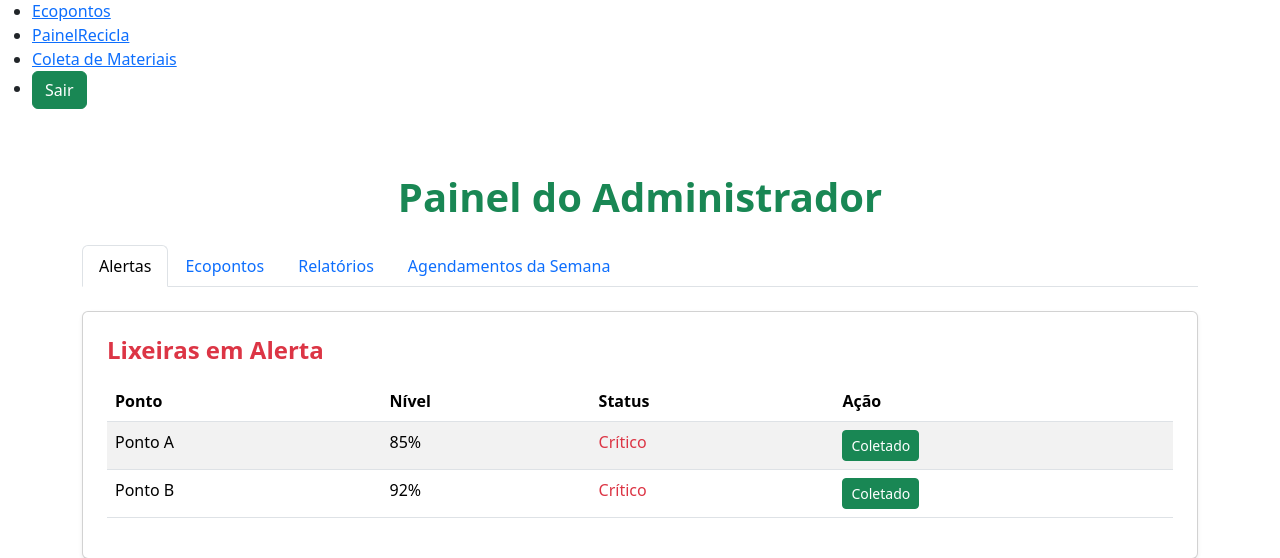
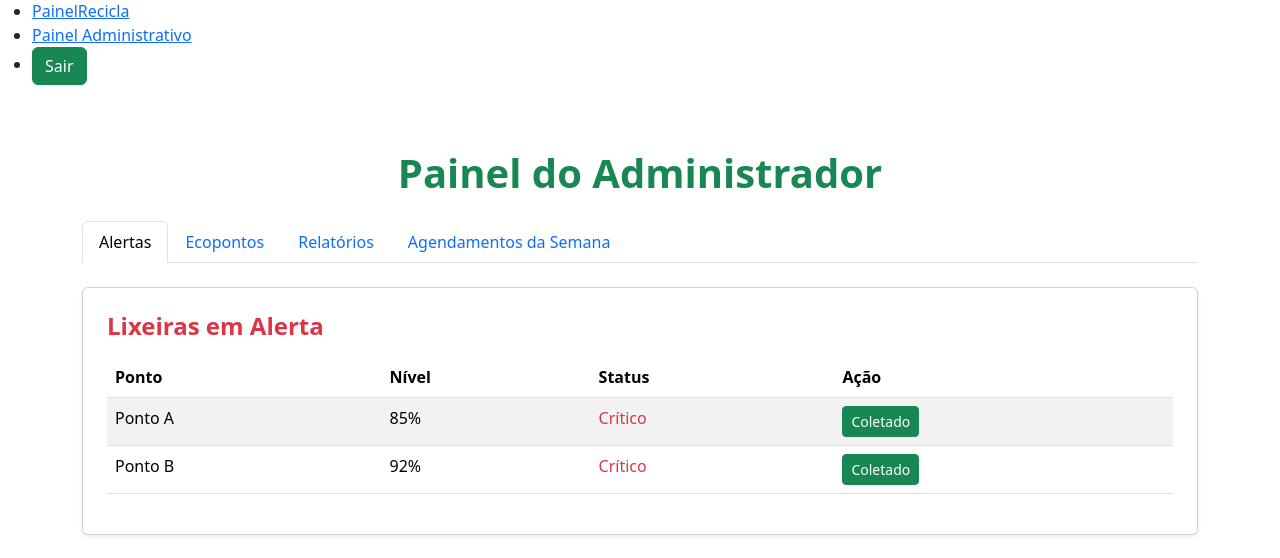
Before and after one commit to EcoCiclo-Devs/EcoCiclo, a PHP site: page /administrador.html in a window 1280 px wide. Shown: the part 301-859 px from the top of the page. Run offline with PHP 8.4, Linux system fonts and the light colour scheme.

Commit message:
testes de software realizados

```diff
--- a/views/administrador.html
+++ b/views/administrador.html
@@ -4,10 +4,10 @@
 <head>
     <meta charset="UTF-8">
     <meta name="viewport" content="width=device-width, initial-scale=1.0">
-    <link rel="icon" type="image/svg+xml" href="./assets/img/favicon.svg" />
+
 
     <link href="https://cdn.jsdelivr.net/npm/bootstrap@5.3.2/dist/css/bootstrap.min.css" rel="stylesheet">
-
+    <link rel="icon" type="image/svg+xml" href="../public/assets/img/favicon.svg" />
     <link rel="stylesheet" href="../public/assets/css/header.css">
     <link rel="stylesheet" href="../public/assets/css/body.css">
     <link rel="stylesheet" href="../public/assets/css/footer.css">
@@ -25,9 +25,8 @@
             </div>
             <nav>
                 <ul class="flex menu_list">
-                    <li><a href="ecopontos.php">Ecopontos</a></li>
                     <li><a href="painelrecicla.php">PainelRecicla</a></li>
-                    <li><a href="coleta_de_material.php">Coleta de Materiais</a></li>
+                    <li><a href="administrador.html">Painel Administrativo</a></li>
                     <li><a href="login_admin.php" class="btn btn-success">Sair</a></li>
                 </ul>
             </nav>
--- a/views/esquecesenha.html
+++ b/views/esquecesenha.html
@@ -6,7 +6,7 @@
     <meta name="viewport" content="width=device-width, initial-scale=1.0">
 
     <!-- Favicon -->
-    <link rel="icon" type="image/svg+xml" href="./assets/img/favicon.svg" />
+    <link rel="icon" type="image/svg+xml" href="../public/assets/img/favicon.svg" />
 
     <!-- Bootstrap CSS -->
     <link href="https://cdn.jsdelivr.net/npm/bootstrap@5.3.2/dist/css/bootstrap.min.css" rel="stylesheet">
@@ -18,7 +18,7 @@
     <link rel="stylesheet" href="../public/assets/css/body.css">
     <link rel="stylesheet" href="../public/assets/css/footer.css">
 
-    <title>Esqueceu a Senha - EcoCiclo</title>
+    <title>Redefinir Senha - EcoCiclo</title>
 </head>
 
 <body>
@@ -43,7 +43,7 @@
 
                     <!-- Formulário de recuperação de senha -->
                     <div class="col-lg-5 mb-lg-0">
-                        <h2 class="text-success fw-bold text-center mb-4">Recuperar Senha</h2>
+                        <h2 class="text-success fw-bold text-center mb-4">Redefinir Senha</h2>
                         <p class="text-muted text-center mb-4">
                             Informe seu email abaixo e enviaremos instruções para redefinir sua senha.
                         </p>
--- a/views/login_admin.php
+++ b/views/login_admin.php
@@ -6,7 +6,7 @@
     <meta name="viewport" content="width=device-width, initial-scale=1.0">
 
     <!-- Favicon -->
-    <link rel="icon" type="image/svg+xml" href="../assets/img/favicon.svg" />
+    <link rel="icon" type="image/svg+xml" href="../public/assets/img/favicon.svg" />
 
     <!-- Bootstrap CSS -->
     <link href="https://cdn.jsdelivr.net/npm/bootstrap@5.3.2/dist/css/bootstrap.min.css" rel="stylesheet">
--- a/views/painelrecicla.php
+++ b/views/painelrecicla.php
@@ -5,7 +5,7 @@
 <meta charset="UTF-8">
 <meta name="viewport" content="width=device-width, initial-scale=1.0">
 
-<link rel="icon" type="image/svg+xml" href="../public/assets/img/favicon.svg"/>
+<link rel="icon" type="image/svg+xml" href="../public/assets/img/favicon.svg" />
 
 <link href="https://cdn.jsdelivr.net/npm/bootstrap@5.3.2/dist/css/bootstrap.min.css" rel="stylesheet">
 
@@ -35,9 +35,7 @@
 
 <ul class="flex menu_list">
 
-<li><a href="ecopontos.php">EcoPontos</a></li>
 <li><a href="painelrecicla.php">Painel Recicla</a></li>
-<li><a href="coleta_de_material.php">Coleta de Materiais</a></li>
 <li><a href="administrador.html">Painel Administrativo</a></li>
  <li><a href="login_admin.php" class="btn btn-success">Sair</a></li>
 
```
